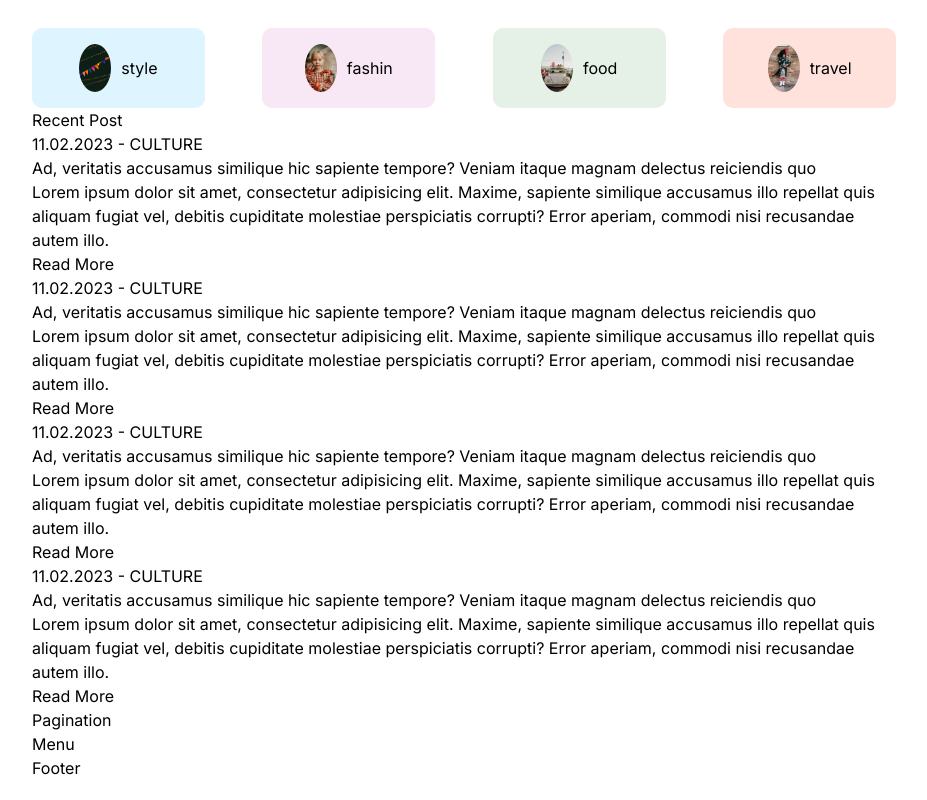
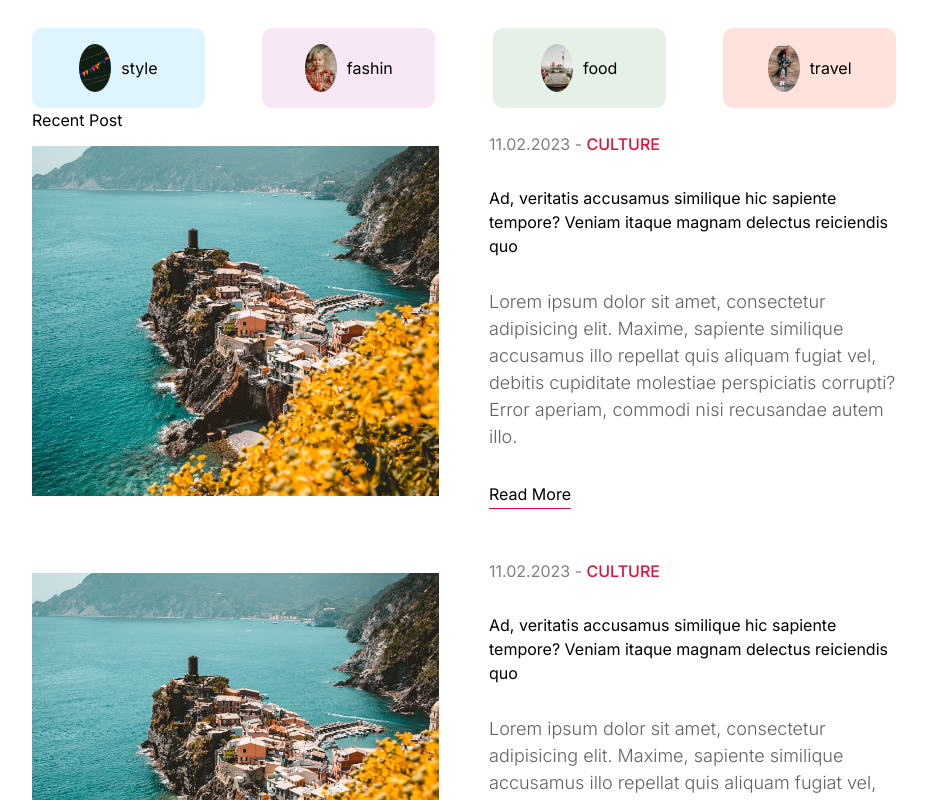
Before and after one commit to LuisArielRetanaHernadez/blog_mabi, a Next.js app: page / in a window 1280 px wide. Shown: the part 1360-2160 px from the top of the page, without its empty margins (176-1103 px from the left). Built offline with nearby package versions, Linux system fonts and the light colour scheme.

Commit message:
creando los estilos de las clases

```diff
--- a/components/card/card.module.css
+++ b/components/card/card.module.css
@@ -0,0 +1,44 @@
+.container {
+  margin-bottom: 50px;
+  display: flex;
+  align-items: center;
+  gap: 50px;
+}
+
+.imageContainer {
+  flex: 1;
+  height: 350px;
+  position: relative;
+}
+
+.image {
+  object-fit: cover;
+}
+
+.textContainer {
+  flex: 1;
+  display: flex;
+  flex-direction: column;
+  gap: 30px;
+}
+
+.date {
+  color: gray;
+}
+
+.category {
+  color: crimson;
+  font-weight: 500;
+}
+
+.description {
+  font-size: 18px;
+  font-weight: 300;
+  color: var(--soft-text-color);
+}
+
+.link {
+  width: max-content;
+  padding: 2px 0;
+  border-bottom: 1px solid crimson;
+}
```
